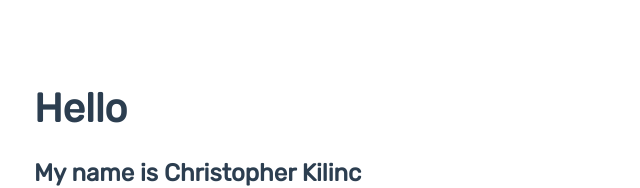
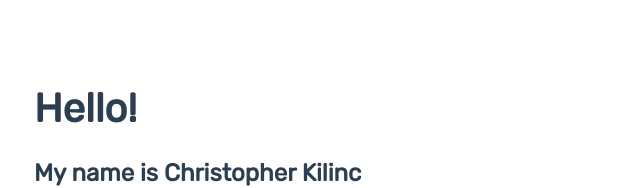
Before and after one commit to chriskilinc/chriskilinc-vue, a Vue app: page / in a window 1280 px wide. Shown: the top 188 px of the page, without its empty margins (102-742 px from the left). Built offline with nearby package versions, Linux system fonts and the light colour scheme.

Commit message:
Update npm packages

```diff
--- a/src/App.vue
+++ b/src/App.vue
@@ -2,7 +2,7 @@
   <div id="app">
     <section id="header">
       <!-- <div class="circle"></div> -->
-      <h1>Hello</h1>
+      <h1>Hello!</h1>
     </section>
     <router-view />
   </div>
```
Also changed, not shown: package.json (+6 -6 lines), 1 other file (tests, documents, lock files or other folders).
